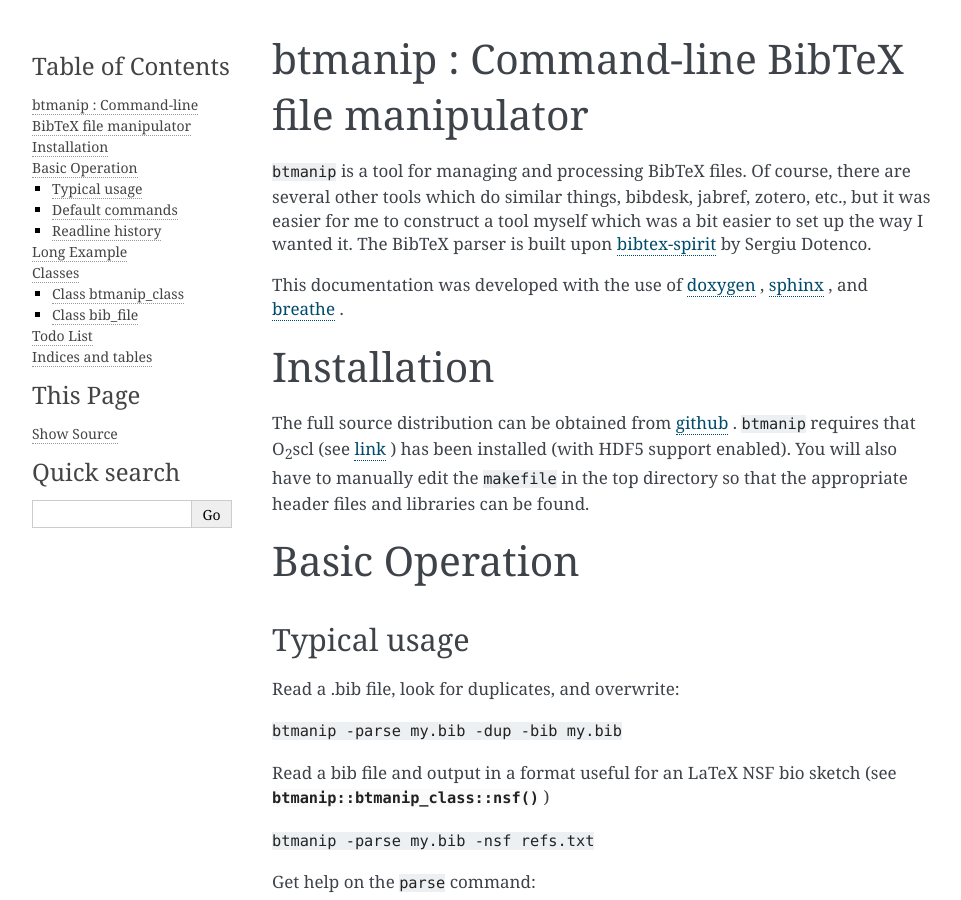
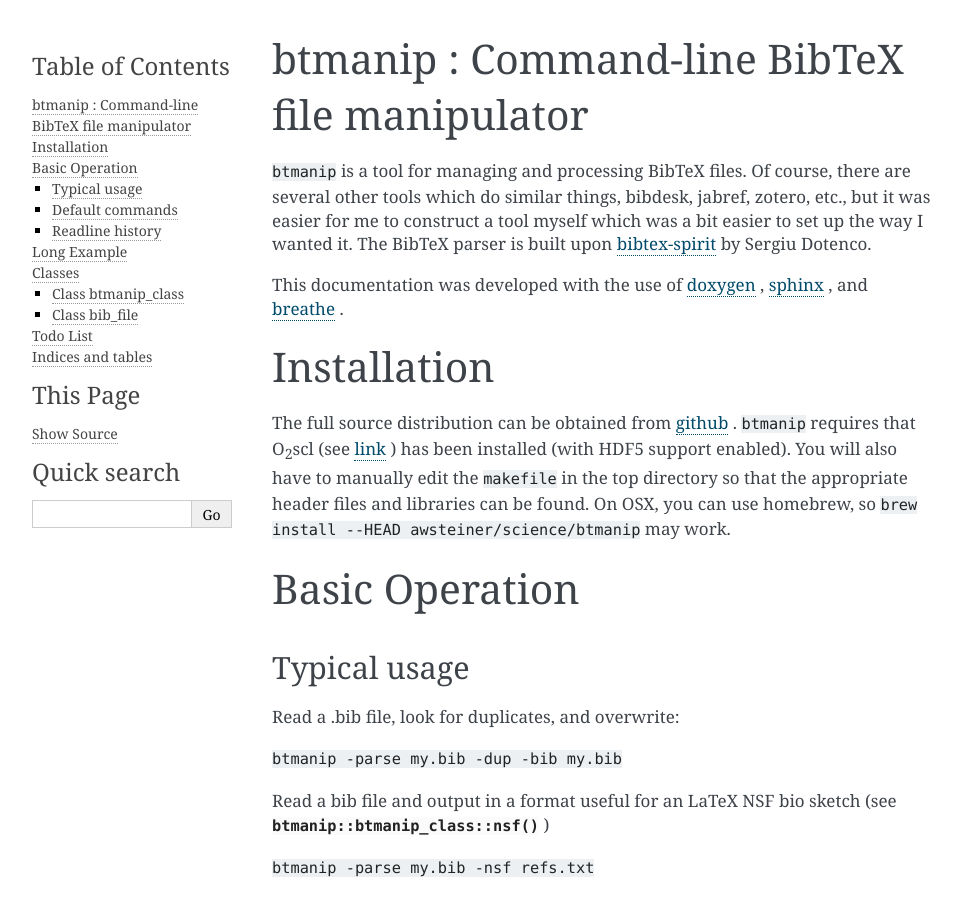
Before and after one commit to awsteiner/btmanip, a Sphinx documentation site: the page built from sphinx/index.rst, in a window 1280 px wide and 900 px high. Shown: the whole window, without its empty margins (148-1109 px from the left). Built offline with Sphinx 7.4.7, drawn with Linux system fonts in a browser that asks for light colours.

Commit message:
Updated docs.

```diff
--- a/sphinx/index.rst
+++ b/sphinx/index.rst
@@ -27,7 +27,8 @@ from `github <https://github.com/awsteiner/btmanip>`_ .
 <http://web.utk.edu/~asteine1/o2scl>`_ ) has been installed (with HDF5
 support enabled). You will also have to manually edit the ``makefile``
 in the top directory so that the appropriate header files and
-libraries can be found.
+libraries can be found. On OSX, you can use homebrew, so
+``brew install --HEAD awsteiner/science/btmanip`` may work.
 
 Basic Operation
 ===============
```
Also changed, not shown: 1 other file.
